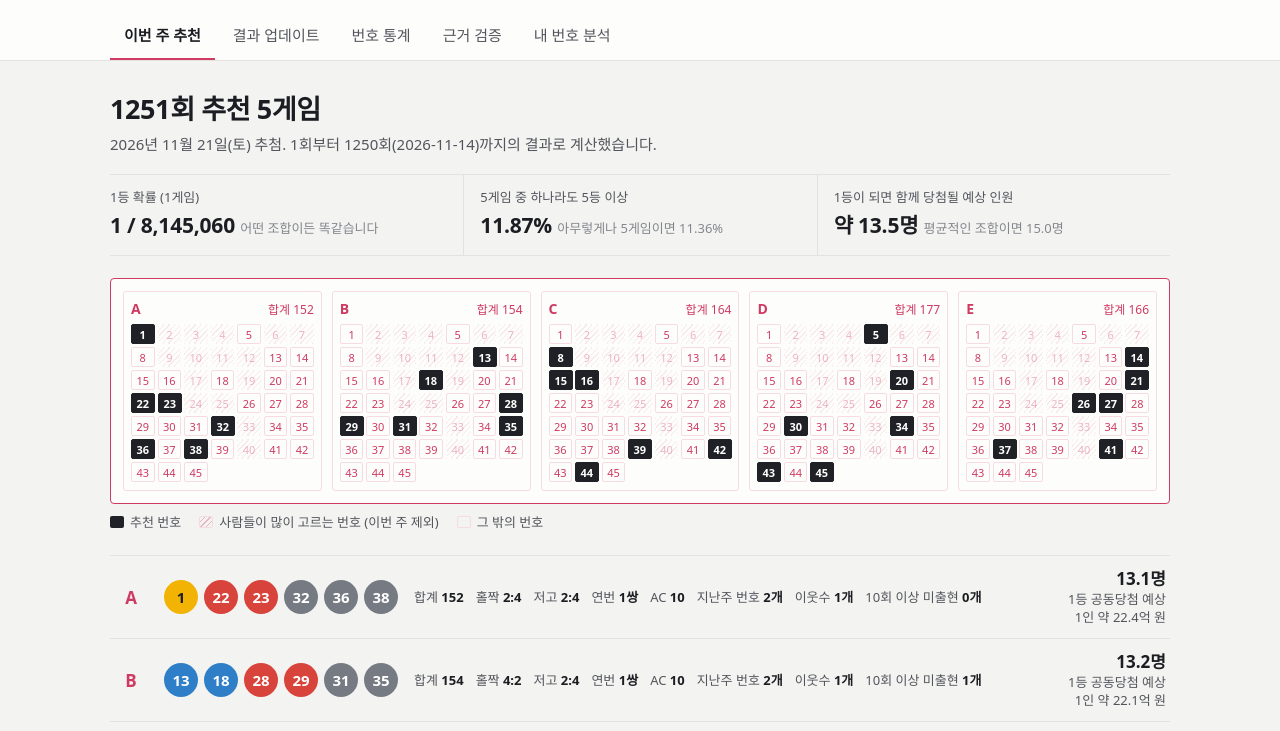
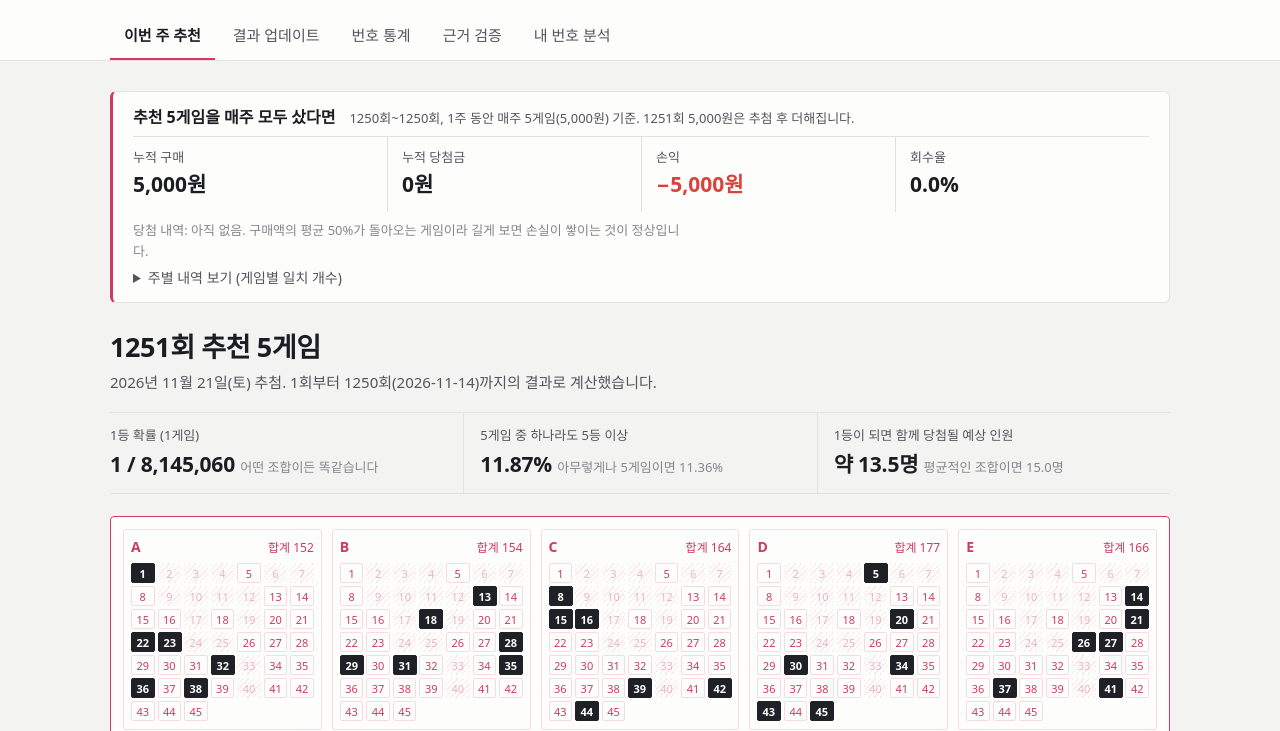
Before and after one commit to Park-Tae-hyung/lotto645, a plain HTML site: page index.html in a window 1280 px wide. Shown: the part 55-786 px from the top of the page. Drawn offline with Linux system fonts and the light colour scheme; a web font is replaced by a local one.

Commit message:
Add files via upload

```diff
--- a/index.html
+++ b/index.html
@@ -91,6 +91,15 @@ p { margin: 0 0 10px; max-width: 74ch; }
 section.block { background: var(--paper); border: 1px solid var(--rule); border-radius: 6px; padding: 22px 24px; margin-bottom: 18px; }
 .verdict { font-weight: 600; margin-bottom: 8px; }
 
+/* ledger */
+.ledger { background: var(--paper); border: 1px solid var(--rule); border-left: 3px solid var(--slip); border-radius: 6px; padding: 14px 20px 12px; margin-bottom: 26px; }
+.ledger-head { display: flex; flex-wrap: wrap; align-items: baseline; gap: 4px 14px; margin-bottom: 8px; }
+.ledger-head h3 { font-size: 16px; margin: 0; }
+.ledger-head span { font-size: 13px; color: var(--ink-2); }
+.ledger .tiles { margin: 0; border-bottom: 0; grid-template-columns: repeat(4, minmax(0, 1fr)); }
+.ledger .v.loss { color: var(--band-3); }
+.ledger .v.gain { color: var(--good); }
+.ledger details { margin-top: 6px; }
 /* facts row */
 .facts { display: grid; grid-template-columns: repeat(3, minmax(0, 1fr)); border-top: 1px solid var(--rule); border-bottom: 1px solid var(--rule); margin: 0 0 22px; }
 .facts > div { padding: 12px 16px 12px 0; }
@@ -259,6 +268,11 @@ footer p { max-width: none; margin: 0 0 4px; }
 </header>
 
 <main class="wrap">
+  <section class="ledger" id="ledger" aria-live="polite">
+    <div class="ledger-head"><h3>추천 5게임을 매주 모두 샀다면</h3><span id="ledgerNote">계산 중입니다…</span></div>
+    <div class="tiles" id="ledgerTiles"></div>
+    <div id="ledgerMore"></div>
+  </section>
   <!-- 이번 주 추천 -->
   <div class="panel" role="tabpanel" id="p-rec" aria-labelledby="tab-rec">
     <h2 id="recTitle">추천 번호</h2>
@@ -1044,6 +1058,7 @@ footer p { max-width: none; margin: 0 0 4px; }
     }
     state.evidenceDone = false; state.self = null; state.cov = null; state.bt = null; randomLogm = null;
     renderAll();
+    computeLedger();
   }
 
   /* ---------------- header status ---------------- */
@@ -1632,6 +1647,52 @@ footer p { max-width: none; margin: 0 0 4px; }
     out.appendChild(h('p', { class: 'small', text: '가장 많이 맞은 회차: ' + best.r.no + '회(' + best.r.date + '), ' + best.m + '개 일치.' }));
   }
 
+
+  /* ---------------- 누적 구매·당첨 장부 ---------------- */
+  var TRACK_START = 1250, LS_LEDGER = 'lotto645.ledger.v1', ledgerJob = 0;
+  function loadLedgerCache() { try { return JSON.parse(localStorage.getItem(LS_LEDGER)) || {}; } catch (e) { return {}; } }
+  function saveLedgerCache(c) { try { localStorage.setItem(LS_LEDGER, JSON.stringify(c)); } catch (e) { /* 무시 */ } }
+  function prizeOf(row, rk) { if (!rk) return 0; return row.prizes[rk - 1] || (rk === 4 ? 50000 : rk === 5 ? 5000 : 0); }
+  function computeLedger() {
+    var job = ++ledgerJob, rows = state.rows, cache = loadLedgerCache(), out = [], startIdx = -1;
+    for (var i = 0; i < rows.length; i++) if (rows[i].no === TRACK_START) { startIdx = i; break; }
+    if (startIdx < 0) { renderLedger([], true); return; }
+    var t = startIdx;
+    (function step() {
+      if (job !== ledgerJob) return;
+      var end = Math.min(t + 3, rows.length);
+      for (; t < end; t++) {
+        var act = rows[t], key = rows[t - 1].no + ':' + rows[t - 1].nums.join('-'), c = cache[act.no];
+        if (!c || c.key !== key) { var A = E.analyze(rows.slice(0, t)); c = { key: key, sets: E.recommend(A, 0).sets.map(function (s) { return s.nums; }) }; cache[act.no] = c; }
+        out.push({ row: act, games: c.sets.map(function (nums) { var rk = E.prizeRank(nums, act); return { nums: nums, match: E.overlap(nums, act.nums), rank: rk, prize: prizeOf(act, rk) }; }) });
+      }
+      renderLedger(out, t >= rows.length);
+      if (t < rows.length) setTimeout(step, 0); else saveLedgerCache(cache);
+    })();
+  }
+  function renderLedger(out, done) {
+    var tiles = clear($('ledgerTiles')), more = clear($('ledgerMore')), next = lastRow().no + 1;
+    if (!out.length) { $('ledgerNote').textContent = TRACK_START + '회 추첨 뒤부터 집계합니다. 1주에 5게임, 5,000원 기준.'; return; }
+    var buy = out.length * 5000, win = 0, ranks = [0, 0, 0, 0, 0, 0];
+    out.forEach(function (w) { w.games.forEach(function (g) { win += g.prize; ranks[g.rank]++; }); });
+    var net = win - buy;
+    $('ledgerNote').textContent = TRACK_START + '회~' + out[out.length - 1].row.no + '회, ' + out.length + '주 동안 매주 5게임(5,000원) 기준' + (done ? '. ' + next + '회 5,000원은 추첨 후 더해집니다.' : ' (계산 중…)');
+    [['누적 구매', fmt(buy) + '원', ''], ['누적 당첨금', fmt(win) + '원', ''], ['손익', (net > 0 ? '+' : net < 0 ? '−' : '') + fmt(Math.abs(net)) + '원', net < 0 ? 'loss' : net > 0 ? 'gain' : ''], ['회수율', pct(win / buy)]]
+      .forEach(function (tl) { tiles.appendChild(h('div', null, [h('div', { class: 'l', text: tl[0] }), h('div', { class: 'v' + (tl[2] ? ' ' + tl[2] : ''), text: tl[1] })])); });
+    var hits = [1, 2, 3, 4, 5].filter(function (k) { return ranks[k]; }).map(function (k) { return k + '등 ' + ranks[k] + '번'; });
+    more.appendChild(h('p', { class: 'small muted', style: 'margin:8px 0 0', text: '당첨 내역: ' + (hits.length ? hits.join(', ') : '아직 없음') + '. 구매액의 평균 50%가 돌아오는 게임이라 길게 보면 손실이 쌓이는 것이 정상입니다.' }));
+    var tbl = h('table', { class: 'num' }, [h('thead', null, [h('tr', null, ['회차', '당첨번호', 'A', 'B', 'C', 'D', 'E', '당첨금', '누적 손익'].map(function (x, i) { return h('th', { class: i >= 2 ? 'r' : '', text: x }); }))])]);
+    var tb = h('tbody'), cum = 0, trs = [];
+    out.forEach(function (w) {
+      var wwin = w.games.reduce(function (s2, g) { return s2 + g.prize; }, 0); cum += wwin - 5000;
+      trs.push(h('tr', null, [h('td', { text: w.row.no + '회' }), h('td', null, [balls(w.row.nums, true), ' + ', ball(w.row.bonus, 'sm')])]
+        .concat(w.games.map(function (g) { return h('td', { class: 'r', text: g.match + (g.rank ? ' (' + g.rank + '등)' : '') }); }),
+          [h('td', { class: 'r', text: fmt(wwin) + '원' }), h('td', { class: 'r', text: (cum < 0 ? '−' : cum > 0 ? '+' : '') + fmt(Math.abs(cum)) + '원' })])));
+    });
+    trs.reverse().forEach(function (tr) { tb.appendChild(tr); });
+    tbl.appendChild(tb);
+    more.appendChild(h('details', null, [h('summary', { text: '주별 내역 보기 (게임별 일치 개수)' }), h('div', { class: 'scroll' }, [tbl])]));
+  }
   /* ---------------- tabs & wiring ---------------- */
   var TABS = ['rec', 'upd', 'sta', 'evi', 'my'];
   function selectTab(id) {
```
